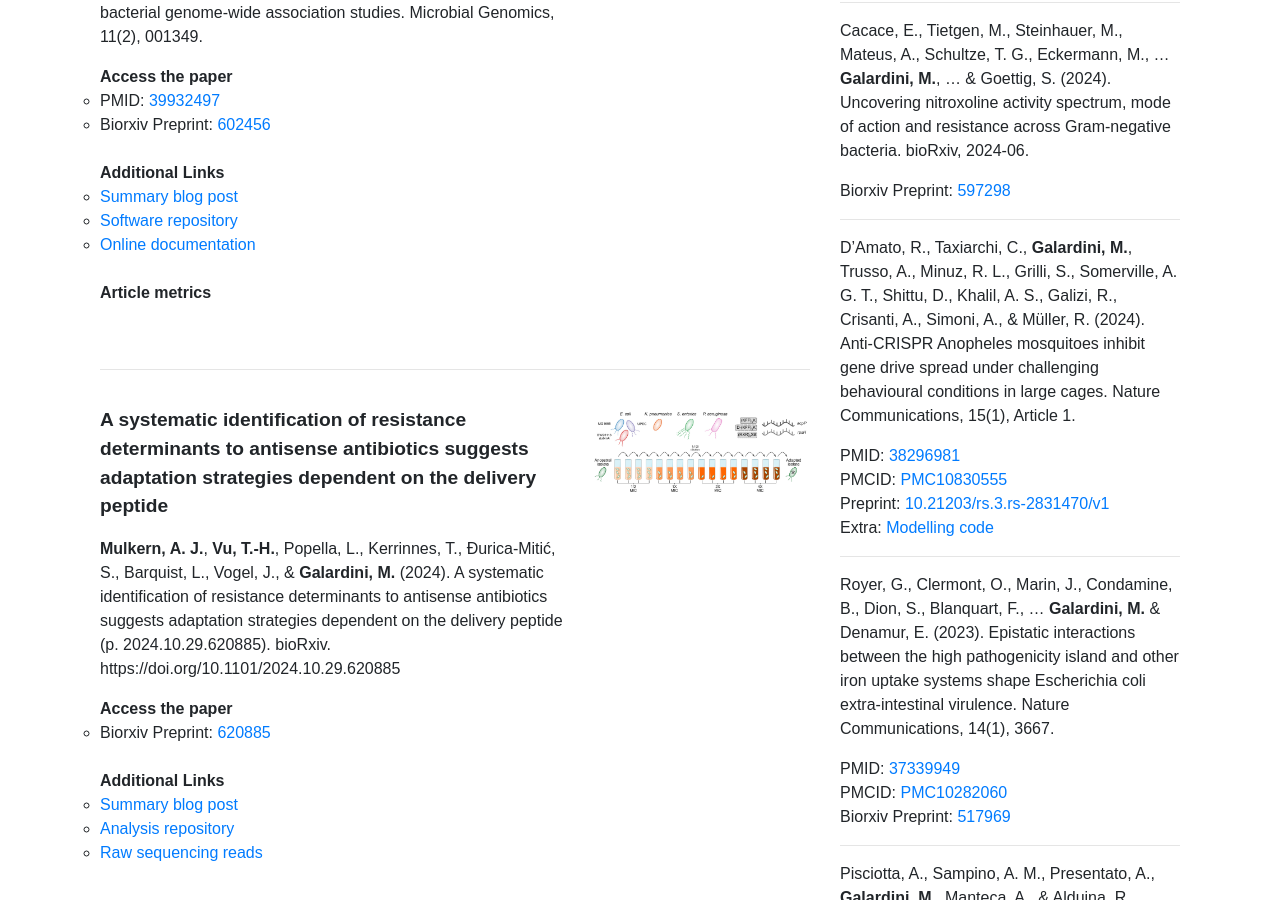
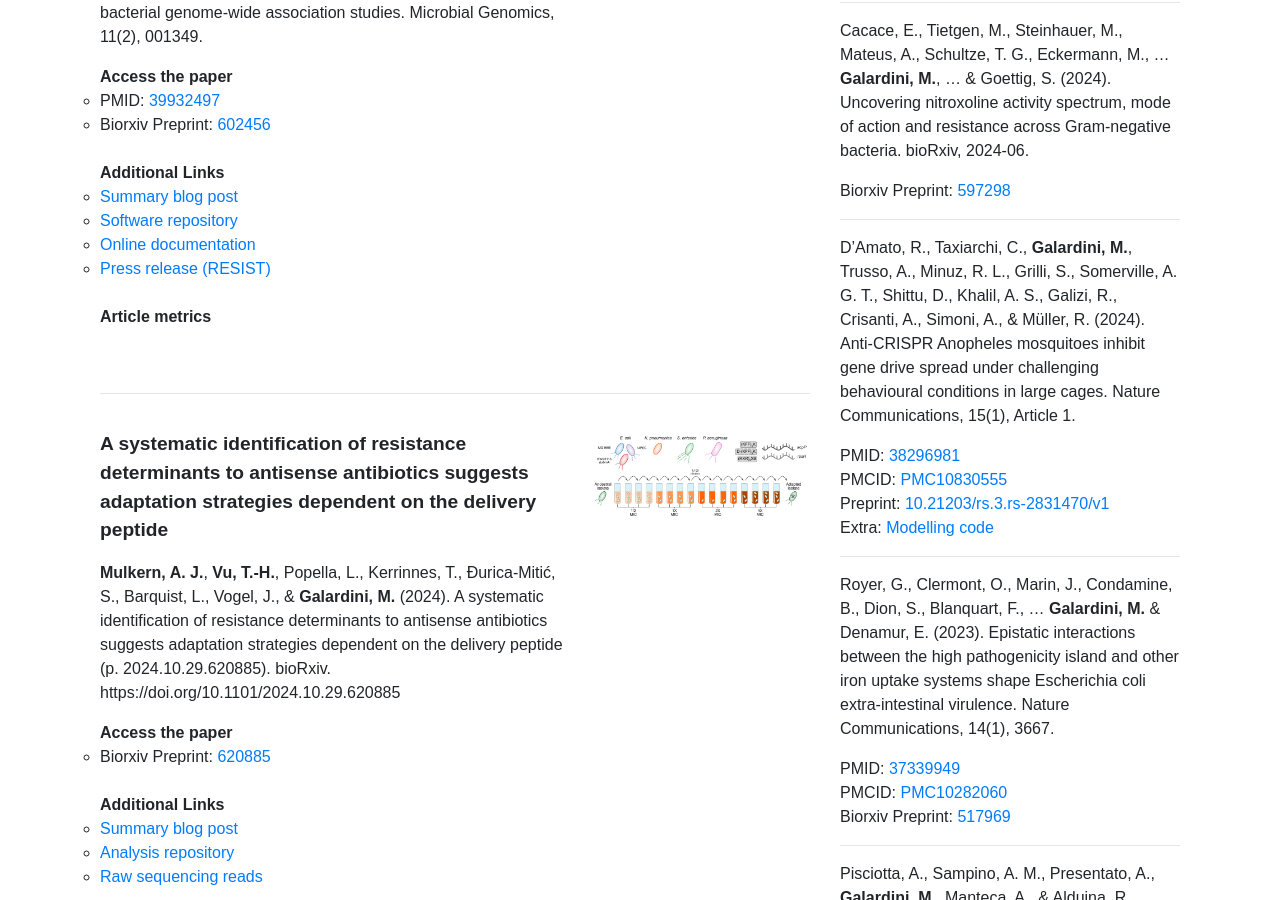
Before and after one commit to microbial-pangenomes-lab/microbial-pangenomes-lab.github.io, a Jekyll site: the page built from publications/index.html, in a window 1280 px wide and 900 px high, scrolled down 312 px. Built offline with Jekyll 4.4.1, drawn with Linux system fonts in a browser that asks for light colours; nearby versions of some CDN libraries; comment, search, counter and statistics services are not loaded.

Commit message:
Added press release

```diff
--- a/_data/publications.yml
+++ b/_data/publications.yml
@@ -59,6 +59,8 @@
        url: https://github.com/microbial-pangenomes-lab/microGWAS
      - name: Online documentation
        url: https://microgwas.readthedocs.io
+     - name: Press release (RESIST)
+       url: "https://www.resist-cluster.de/en/better-prediction-of-bacterial-properties/"
 
  - title: "A systematic identification of resistance determinants to antisense antibiotics suggests adaptation strategies dependent on the delivery peptide"
    citation: "**Mulkern, A. J.**, **Vu, T.-H.**, Popella, L., Kerrinnes, T., Đurica-Mitić, S., Barquist, L., Vogel, J., & **Galardini, M.** (2024). A systematic identification of resistance determinants to antisense antibiotics suggests adaptation strategies dependent on the delivery peptide (p. 2024.10.29.620885). bioRxiv. https://doi.org/10.1101/2024.10.29.620885"
```
